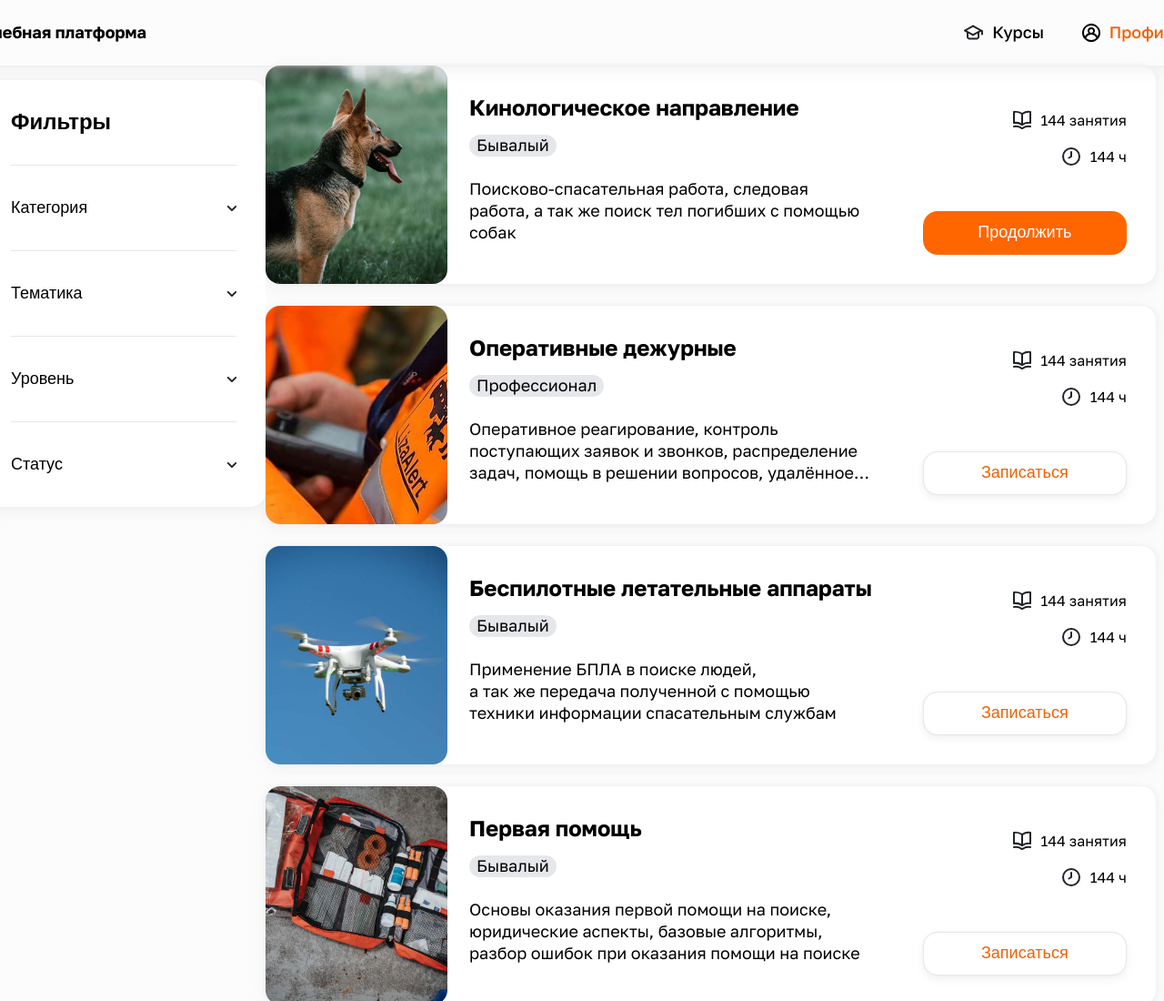
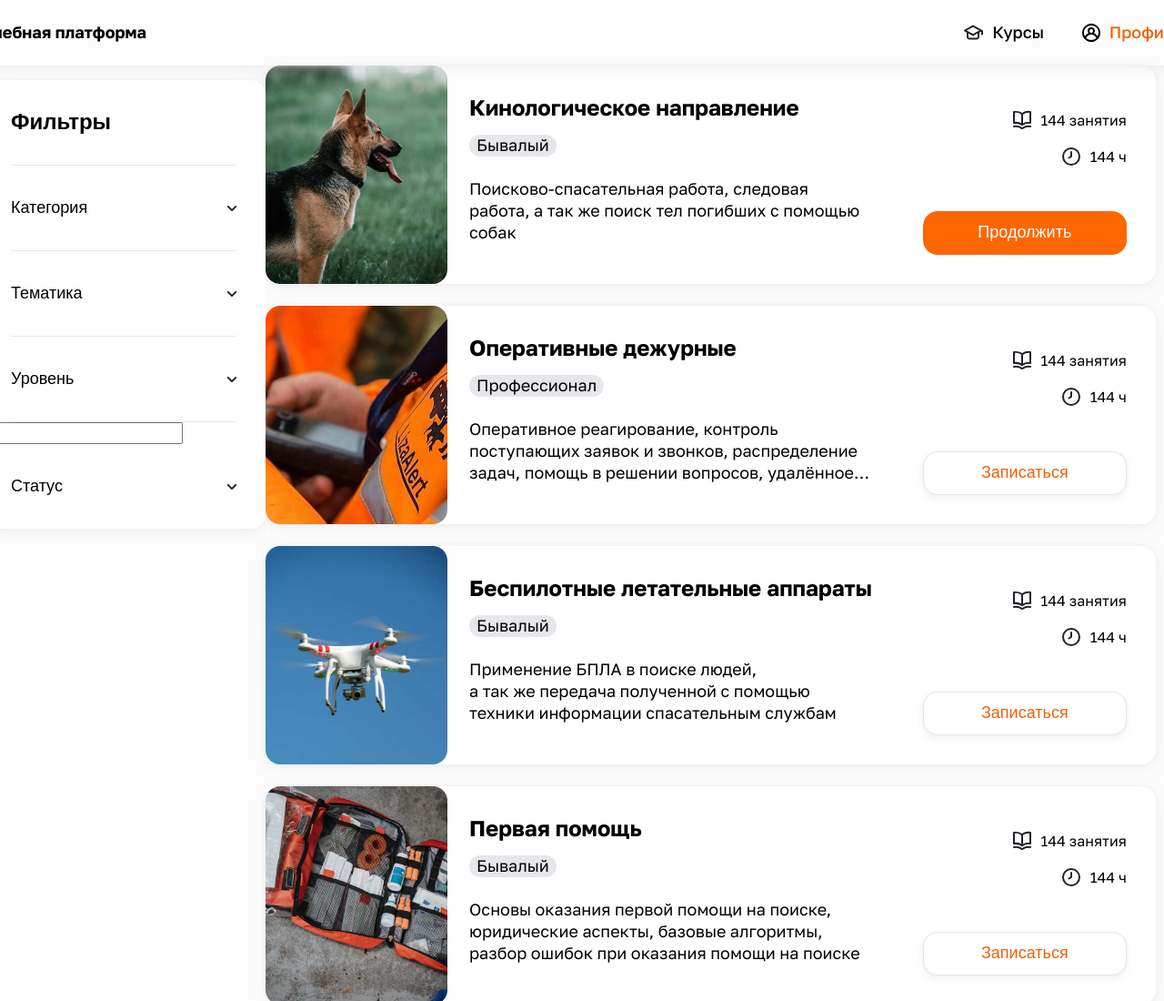
Before and after one commit to goalrazor/lizaAlert-practicum, a website: page src/index.html in a window 1280 px wide. Shown: the top 1100 px of the page at 91% size. Drawn offline with Linux system fonts and the light colour scheme; files whose address does not match are found by name.

Commit message:
what i do?

```diff
--- a/src/index.html
+++ b/src/index.html
@@ -46,8 +46,13 @@
 					<li class="filter__element">
 						Уровень
 						<div class="filter__chevron"></div>
+
 					</li>
-
+					<div class="filter__accordion">
+						<label>
+							<input>
+						</label>
+					</div>
 					<li class="filter__element">
 						Статус
 						<div class="filter__chevron"></div>
```
